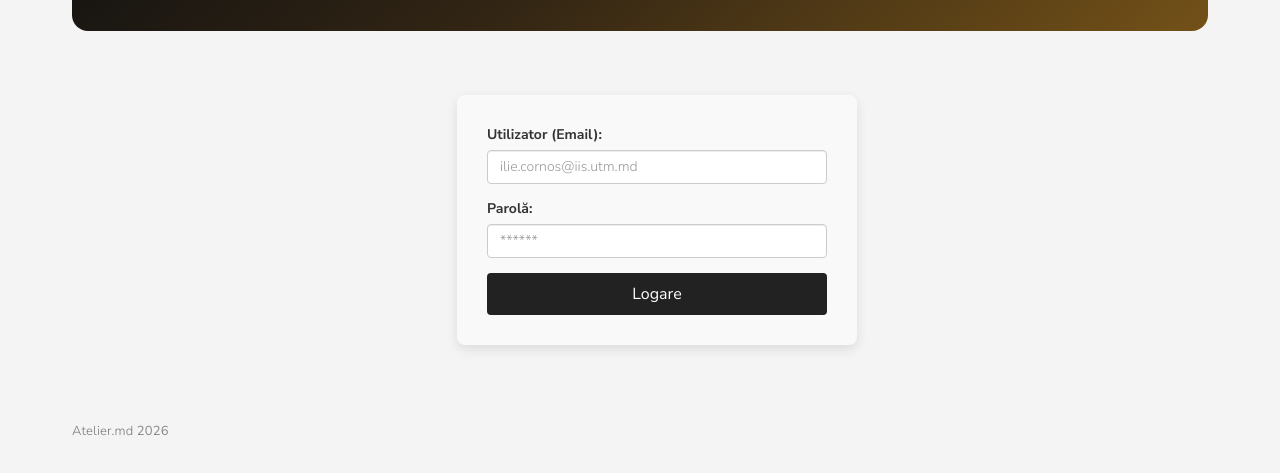
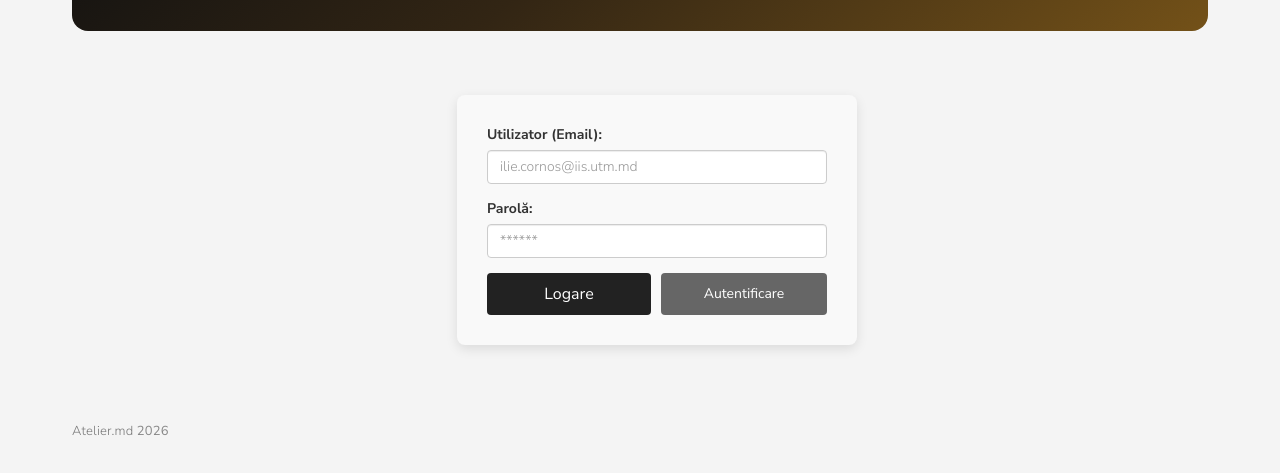
Before and after one commit to cs1lyuha/lab_WEB, a plain HTML site: page login.html in a window 1280 px wide. Shown: the part 265-738 px from the top of the page. Drawn offline with nearby package versions, Linux system fonts and the light colour scheme.

Commit message:
Adauga butonul secudar Autentificare langa Logare in pagina login

```diff
--- a/login.html
+++ b/login.html
@@ -77,7 +77,10 @@
                   <label for="password">Parolă:</label>
                   <input type="password" id="password" class="form-control" required placeholder="******">
               </div>
-              <button type="submit" class="btn btn-primary mt-4">Logare</button>
+              <div style="display: flex; gap: 10px;">
+                  <button type="submit" class="btn btn-primary mt-4">Logare</button>
+                  <button type="button" class="btn btn-secondary mt-4" style="width: 100%; border: none; background: #666; color: white;">Autentificare</button>
+              </div>
           </form>
           <p id="errorMsg" style="color:red; display:none; text-align: center; margin-top: 15px; font-weight: bold;">Date incorecte!</p>
       </div>
```
